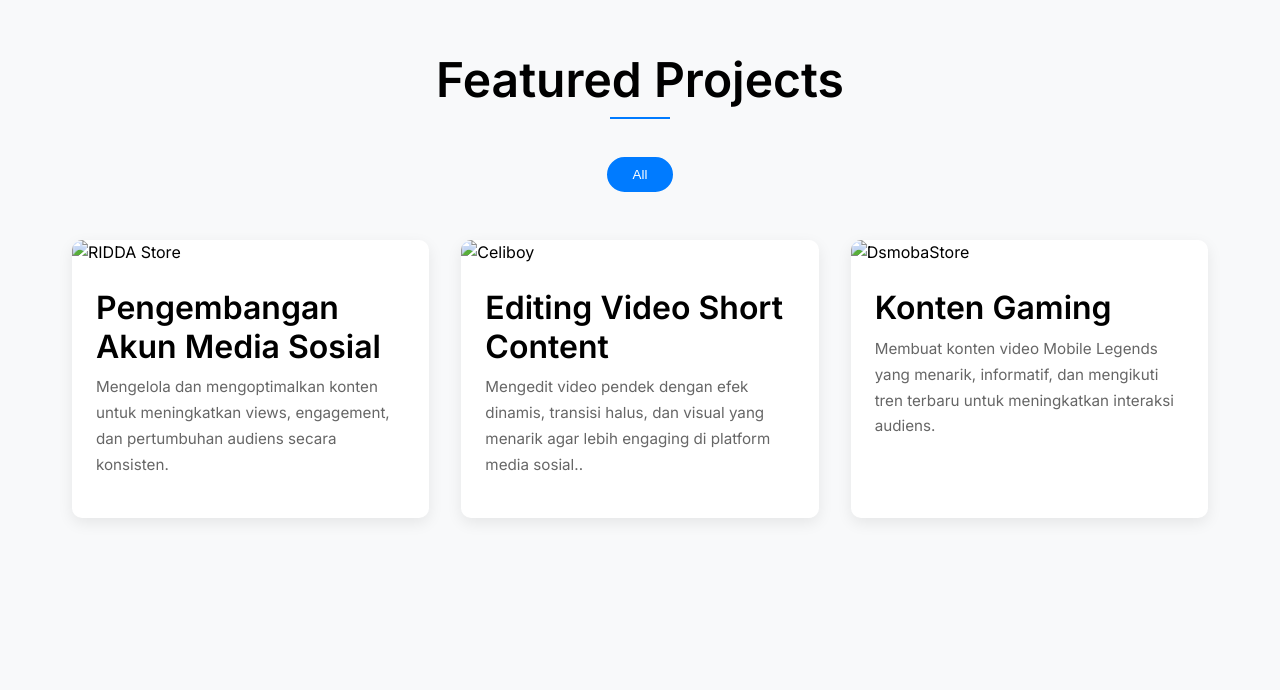
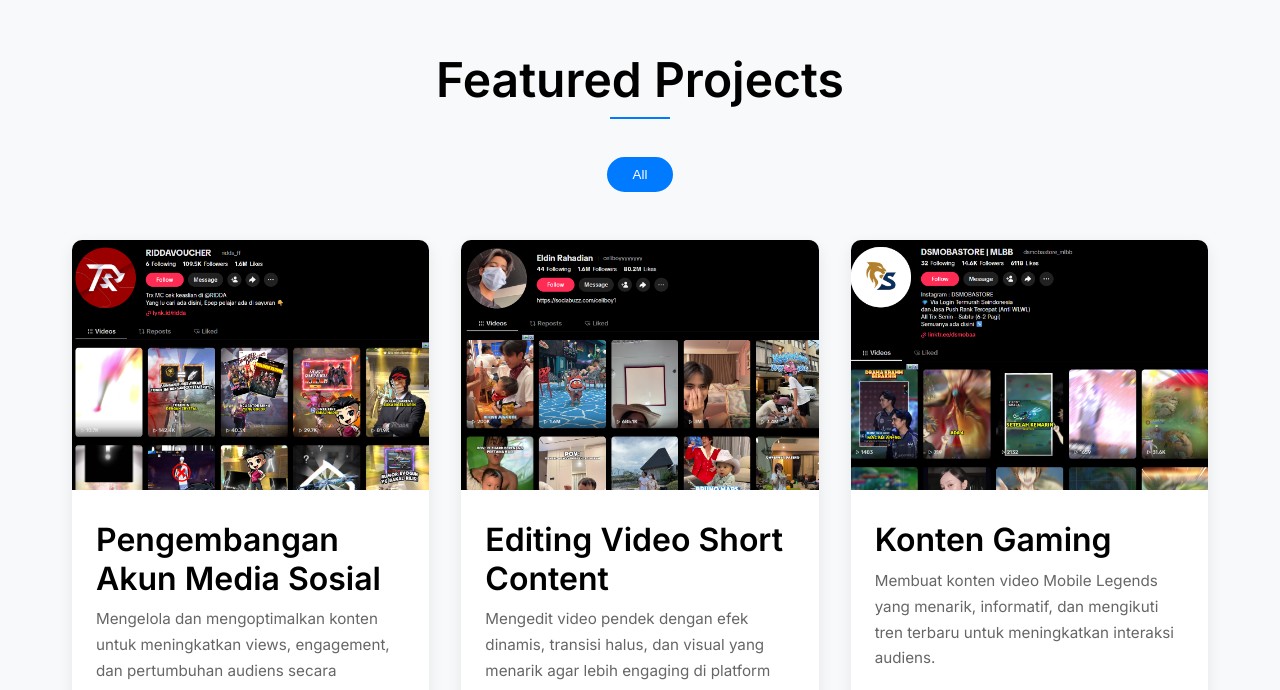
Before and after one commit to ff4hrul/wildan.j, a plain HTML site: page index.html in a window 1280 px wide. Shown: the part 2432-3122 px from the top of the page. Drawn offline with Linux system fonts and the light colour scheme.

Commit message:
Restore index.html content
Restored the original content of index.html after it was removed.

```diff
--- a/index.html
+++ b/index.html
@@ -112,7 +112,7 @@
           </div>
           <div class="about-image fade-in">
             <img
-              src="/PROJECT/Potofolio/Gambar/wildan.jpeg"
+              src="Gambar/wildan.jpeg"
               alt="Profile Picture"
               class="profile-image"
             />
@@ -186,7 +186,7 @@
         <div class="portfolio-grid">
           <div class="portfolio-item fade-in" data-category="web">
             <div class="portfolio-image">
-              <img src="/PROJECT/Potofolio/Gambar/R.png" alt="RIDDA Store" />
+              <img src="Gambar/R.png" alt="RIDDA Store" />
               <div class="portfolio-overlay">
                 <a
                   href="#"
@@ -207,7 +207,7 @@
 
           <div class="portfolio-item fade-in" data-category="mobile">
             <div class="portfolio-image">
-              <img src="/PROJECT/Potofolio/Gambar/C.png" alt="Celiboy" />
+              <img src="Gambar/C.png" alt="Celiboy" />
               <div class="portfolio-overlay">
                 <a
                   href="#"
@@ -229,7 +229,7 @@
 
           <div class="portfolio-item fade-in" data-category="branding">
             <div class="portfolio-image">
-              <img src="/PROJECT/Potofolio/Gambar/S.png" alt="DsmobaStore" />
+              <img src="Gambar/S.png" alt="DsmobaStore" />
               <div class="portfolio-overlay">
                 <a
                   href="#"
```
